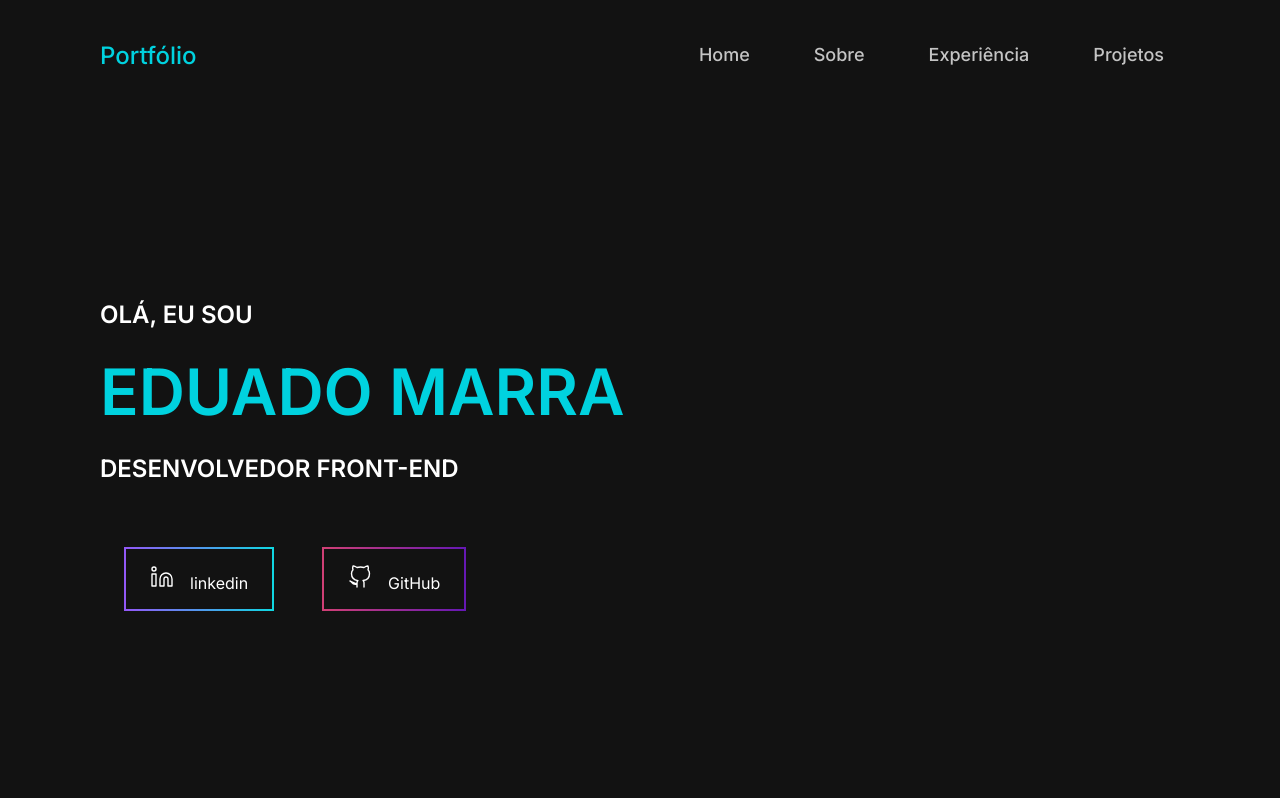
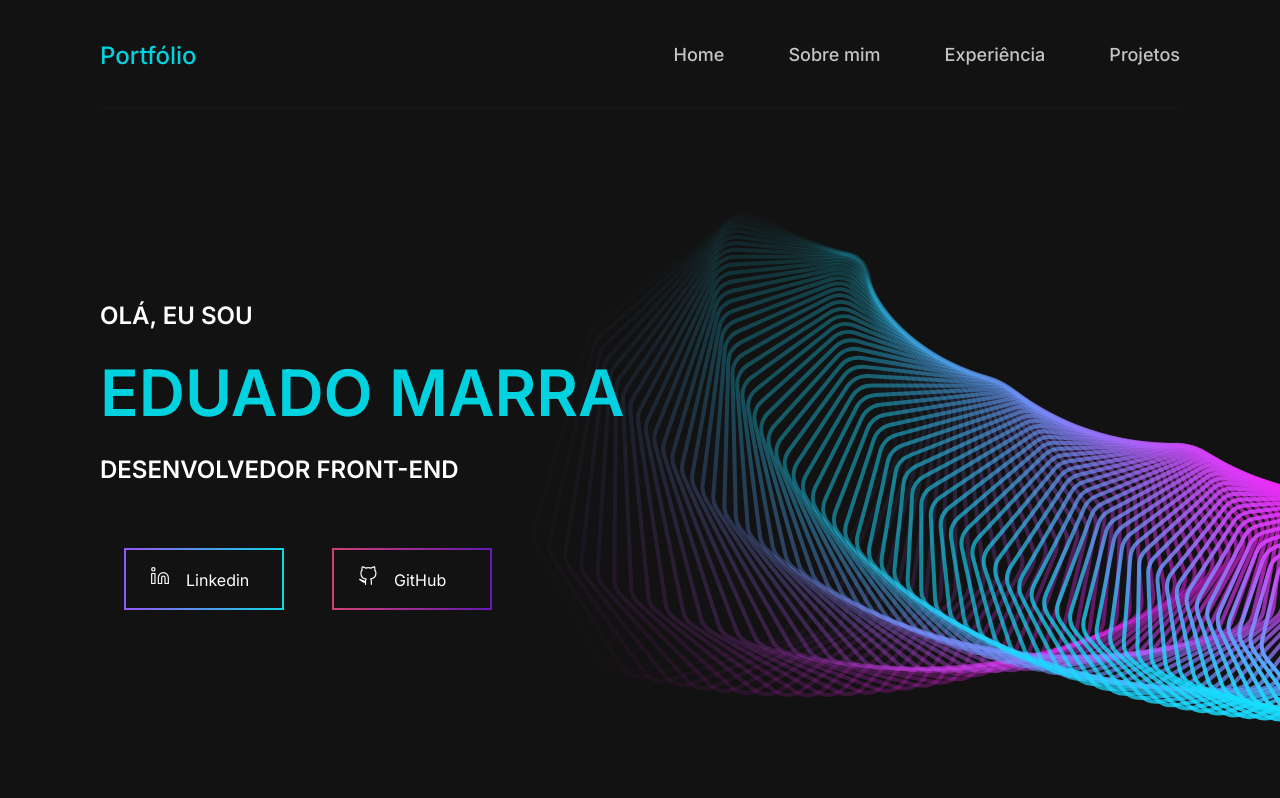
Before and after one commit to Eduardomarra/20-portfolio, a React (Create React App) app: page / in a window 1280 px wide. Shown: the top 798 px of the page. Built offline with nearby package versions, Linux system fonts and the light colour scheme.

Commit message:
refactor: structuring presentation

```diff
--- a/src/App.tsx
+++ b/src/App.tsx
@@ -1,12 +1,19 @@
 import React from 'react'
 import { Apresentation } from './components/Apresentation'
+import { Profile } from './components/Experiences'
 import { Header } from './components/Header'
+import { Container } from './styles/container'
 
 function App() {
     return (
         <>
-            <Header />
-            <Apresentation />
+            <Container>
+                <Header />
+                <Apresentation />
+            </Container>
+            <Container>
+                <Profile />
+            </Container>
         </>
     )
 }
--- a/src/components/Apresentation/index.tsx
+++ b/src/components/Apresentation/index.tsx
@@ -1,6 +1,7 @@
 import React from 'react'
-import { Wrapper, Main } from './styles'
+import { Wrapper, Main, WhoIAm, Vetor } from './styles'
 
+import vetor from '../../assets/vetor.svg'
 import linkedin from '../../assets/linkedin.svg'
 import github from '../../assets/github.svg'
 
@@ -8,6 +9,7 @@ export function Apresentation() {
     return (
         <Wrapper>
             <Main>
+                <WhoIAm>
                     <span>Olá, eu sou</span>
                     <h1>Eduado Marra</h1>
                     <span>Desenvolvedor Front-End</span>
@@ -15,13 +17,17 @@ export function Apresentation() {
                     <div>
                         <a href="/">
                             <img src={linkedin} />
-                        <p>linkedin</p>
+                            <p>Linkedin</p>
                         </a>
                         <a href="/">
                             <img src={github} />
                             <p>GitHub</p>
                         </a>
                     </div>
+                </WhoIAm>
+                <Vetor>
+                    <img src={vetor} />
+                </Vetor>
             </Main>
         </Wrapper>
     )
--- a/src/components/Apresentation/styles.ts
+++ b/src/components/Apresentation/styles.ts
@@ -1,20 +1,32 @@
-import styled from 'styled-components'
-
-import theme from '../../styles/theme'
+import styled, { css } from 'styled-components'
 
 export const Wrapper = styled.div`
+    ${({ theme }) => css`
         background: ${theme.colors.dark};
         height: calc(100vh - 11rem);
+        width: 100vw;
 
         display: flex;
         align-items: center;
-    justify-content: space-between;
+        justify-content: center;
+
+        position: relative;
+        overflow: hidden;
+    `}
 `
 
 export const Main = styled.main`
+    ${({ theme }) => css`
         width: ${theme.grid.container};
         margin: 0 auto;
+        display: flex;
+        align-items: center;
+        justify-content: space-between;
+    `}
+`
 
+export const WhoIAm = styled.div`
+    ${({ theme }) => css`
         span {
             color: ${theme.colors.light};
             font-size: ${theme.font.sizes.xlarge};
@@ -40,36 +52,51 @@ export const Main = styled.main`
             margin-top: ${theme.spacings.xxlarge};
 
             a {
-            p {
-                color: ${theme.colors.light};
-                text-decoration: none;
-                line-height: 1.9rem;
-                text-align: center;
-                display: inline-block;
-            }
-
+                max-width: 250px;
+                min-width: 160px;
                 background: transparent;
 
-            border-radius: 10px;
                 border: 2px solid;
                 border-image: ${theme.gradientColors.pink} 1;
+                border-radius: 5px;
 
                 margin: 0 ${theme.spacings.small};
                 padding: ${theme.spacings.xsmall} ${theme.spacings.small};
 
                 transition: transform 0.5s;
 
+                display: inline-block;
+
                 :nth-child(1) {
                     border-image: ${theme.gradientColors.purple} 1;
                 }
 
                 :hover {
-                transform: scale(1.2);
+                    transform: scale(1.1);
                 }
 
                 img {
                     margin-right: ${theme.spacings.xsmall};
+                    height: 20px;
+                }
+
+                p {
+                    color: ${theme.colors.light};
+                    text-decoration: none;
+                    line-height: ${theme.font.sizes.xlarge};
+                    text-align: center;
+                    display: inline-block;
                 }
             }
         }
+    `}
 `
+
+export const Vetor = styled.div`
+    position: absolute;
+    right: 0;
+
+    img {
+        height: 95%;
+    }
+`
--- /dev/null
+++ b/src/components/Experiences/index.tsx
@@ -0,0 +1,11 @@
+import React from 'react'
+
+import photoProfile from '../../assets/photoProfile.jpg'
+
+export function Profile() {
+    return (
+        <div>
+            <img src={photoProfile} />
+        </div>
+    )
+}
--- /dev/null
+++ b/src/components/Experiences/styles.ts
@@ -0,0 +1,3 @@
+import styled, { css } from 'styled-components'
+
+export const Experiences = styled.div``
--- a/src/components/Header/index.tsx
+++ b/src/components/Header/index.tsx
@@ -6,13 +6,16 @@ export function Header() {
     return (
         <Wrapper>
             <Content>
-                <h1>Portfólio</h1>
+                <div>
+                    <a>Portfólio</a>
+                </div>
+                <nav>
                     <ul>
                         <li>
                             <a href="/">Home</a>
                         </li>
                         <li>
-                        <a href="/">Sobre</a>
+                            <a href="/">Sobre mim</a>
                         </li>
                         <li>
                             <a href="/">Experiência</a>
@@ -21,6 +24,7 @@ export function Header() {
                             <a href="/">Projetos</a>
                         </li>
                     </ul>
+                </nav>
             </Content>
         </Wrapper>
     )
--- a/src/components/Header/styles.ts
+++ b/src/components/Header/styles.ts
@@ -1,52 +1,79 @@
-import styled from 'styled-components'
-
-import theme from '../../styles/theme'
+import styled, { css, keyframes } from 'styled-components'
 
 export const Wrapper = styled.div`
+    ${({ theme }) => css`
         display: flex;
         align-items: center;
         justify-content: center;
 
         background: ${theme.colors.dark};
-    height: 11rem;
-    width: 100vw;
+    `}
 `
 
 export const Content = styled.header`
+    ${({ theme }) => css`
         display: flex;
         align-items: center;
         justify-content: space-between;
+        width: ${theme.grid.container};
+        position: relative;
+        height: 11rem;
 
-    width: ${theme.grid.container};
+        & ::after {
+            content: '';
+            width: 100%;
+            height: 3px;
+            background-color: ${theme.colors.darken};
+            display: block;
+            position: absolute;
+            bottom: 0;
+            left: 0;
+            animation: ${animationLine} 1s forwards;
+        }
 
-    h1 {
+        div {
+            a {
                 color: ${theme.colors.primary};
                 font-size: ${theme.font.sizes.xlarge};
                 font-weight: 500;
                 line-height: 2.9rem;
+                cursor: pointer;
+            }
         }
 
+        nav {
             ul {
                 display: flex;
                 align-items: center;
+                justify-content: space-between;
+                gap: calc(${theme.spacings.medium}*2);
 
                 li {
-            list-style: none;
-            padding: 0 ${theme.spacings.xsmall};
-
                     a {
                         color: ${theme.colors.grayLight};
                         font-weight: 500;
                         font-size: ${theme.font.sizes.large};
                         line-height: 22px;
-                text-decoration: none;
 
-                padding: ${theme.spacings.xsmall};
+                        transition: 0.5s;
+
+                        :hover {
+                            color: ${theme.colors.primary};
                         }
                     }
-
-        & li:last-child {
-            padding-right: 0;
                 }
             }
+        }
+    `}
 `
+
+const animationLine = keyframes`
+    from {
+        width: 0%;
+        background-color: #00D2DF;
+    }
+    to {
+        width: 100%;
+        background-color: #151515;
+    }
+`
--- /dev/null
+++ b/src/styles/container.ts
@@ -0,0 +1,7 @@
+import styled from 'styled-components'
+
+export const Container = styled.section`
+    max-width: 100vw;
+    height: 100vh;
+    overflow: hidden;
+`
--- a/src/styles/global.ts
+++ b/src/styles/global.ts
@@ -18,6 +18,14 @@ const GlobalStyles = createGlobalStyle`
         button {
             cursor: pointer;
         }
+
+        ul {
+            list-style: none;
+        }
+
+        a {
+            text-decoration: none;
+        }
     `}
 `
 export default GlobalStyles
```
Also changed, not shown: src/assets/photoProfile.jpg (added), src/assets/vetor.svg (added). Lines whose indentation alone changed are shown as unchanged.
